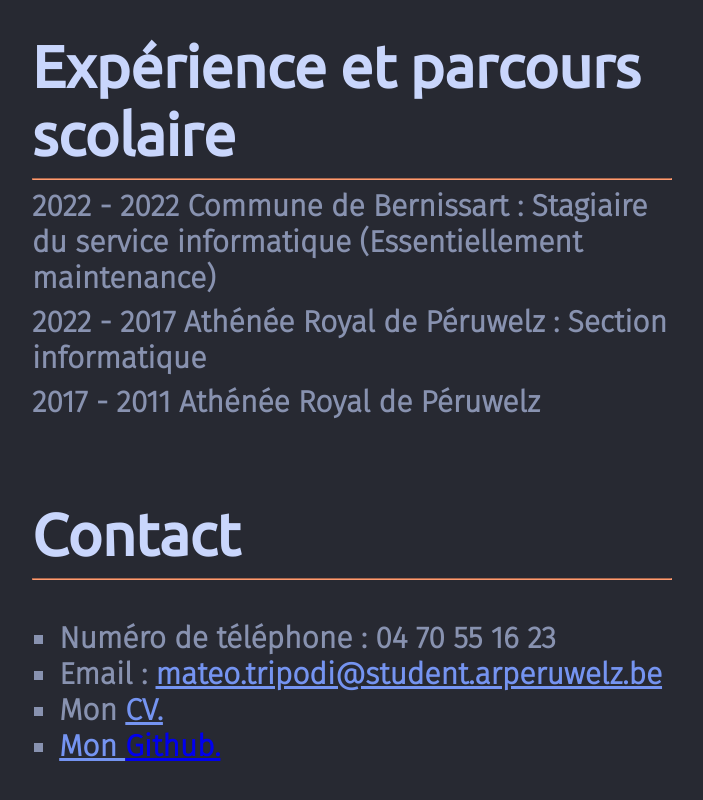
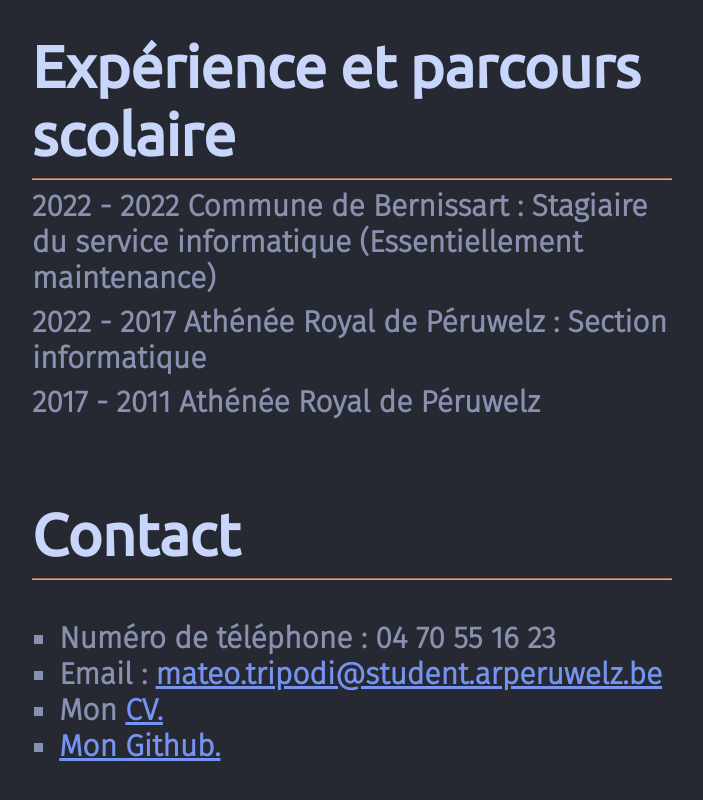
Before and after one commit to TRIMateo/Portfolio, a plain HTML site: page index.html in a window 1280 px wide. Shown: the part 1705-2505 px from the top of the page, without its empty margins (288-991 px from the left). Drawn offline with nearby package versions, Linux system fonts and the light colour scheme; a web font is replaced by a local one.

Commit message:
Update index.html

```diff
--- a/index.html
+++ b/index.html
@@ -72,7 +72,7 @@
                 <li class="List-lang">Numéro de téléphone : 04 70 55 16 23</li>
                 <li class="List-lang">Email : <a href="mailto:mateo.tripodi@student.arperuwelz.be" class="mail">mateo.tripodi@student.arperuwelz.be</a></li>
                 <li class="List-lang">Mon <a href="https://ibb.co/vJJTyTg" class="CV">CV.</li>
-                <li class="List-lang">Mon <a href="https://trimateo.github.io/Portfolio/" class="Git">Github.</li>
+                <li class="List-lang">Mon <a href="https://trimateo.github.io/Portfolio/" class="Github">Github.</li>
 
             </ul>
             <div class="div-space"></div>
```
